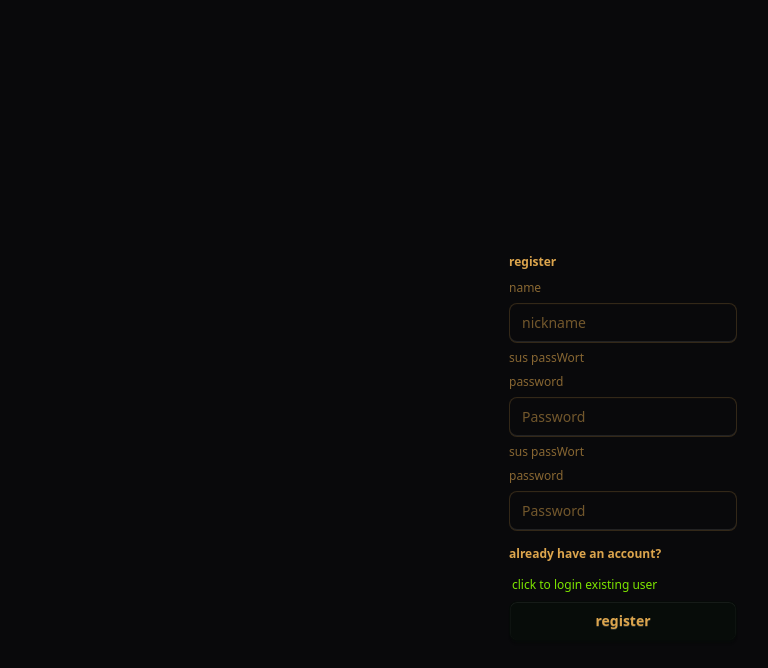
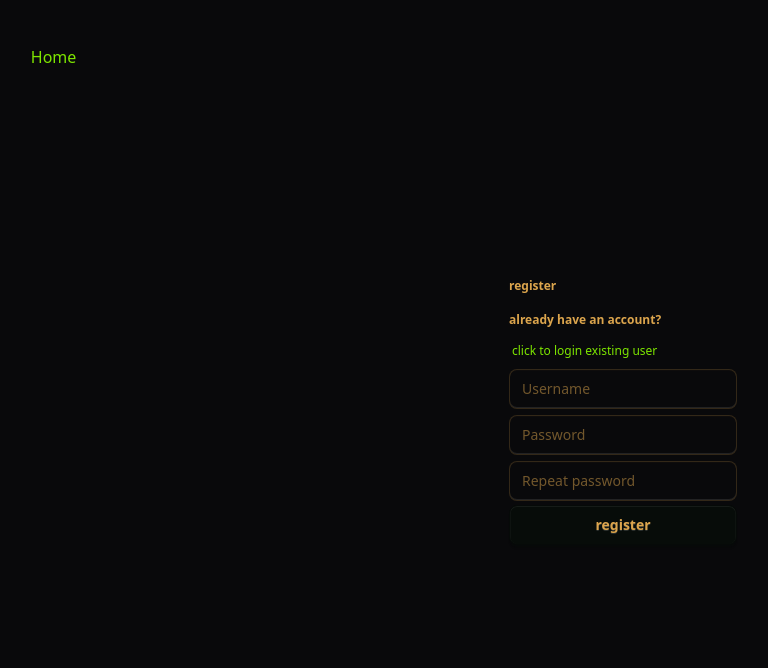
Before and after one commit to hiseel/silly-multiplayer, a Vue app: page /registration in a window 1280 px wide. Shown: the top 668 px of the page, without its empty margins (17-785 px from the left). Built offline with nearby package versions, Linux system fonts and the light colour scheme.

Commit message:
user auth improvements, switched to validators

```diff
--- a/src/views/loginView.vue
+++ b/src/views/loginView.vue
@@ -2,10 +2,10 @@
 import {computed, ref} from 'vue';
 import axios from "axios";
 import {RouterLink} from "vue-router";
+import router from "@/router/index.js";
 
 const text1 = ref(null);
 const text2 = ref(null);
-const flag = ref("login");
 const uusername = ref(null);
 const upassword = ref(null);
 
@@ -20,17 +20,27 @@ const submit = async () => {
     const postResponse = await axios.post(`/api/users/login`, {
       username: uusername.value,
       password: upassword.value,
-      flag: flag,
     })
-    console.log(postResponse.data)
+    if (postResponse.data.success) {
+      await router.push("/main");
+      const user_secret = await postResponse.data.secret
+      await axios.get('localhost/api/users', {
+        params:{secret: user_secret}
+      });
+    }
   } catch (err) {
     console.error(err)
   }
 }
 
+
+
 </script>
 
 <template>
+  <header >
+    <RouterLink to="/">Home</RouterLink>
+  </header>
   <div class="flex h-screen items-center justify-center">
 
     <div class="login-container">
@@ -59,6 +69,7 @@ const submit = async () => {
       </fieldset>
       <button class="btn"
               @click="submit(); console.log(uusername, upassword)"
+
       >login</button>
     </div>
   </div>
--- a/src/views/registerView.vue
+++ b/src/views/registerView.vue
@@ -2,14 +2,15 @@
 import {computed, ref} from 'vue';
 import axios from "axios";
 import router from "@/router/index.js";
+import {RouterLink} from "vue-router";
 
 const text1 = ref(null);
 const text2 = ref(null);
 const text3 = ref(null);
-const flag = ref("register");
 const uusername = ref(null);
 const upassword = ref(null);
 const upasswordControl = ref(null);
+
 const upassCompare = computed(() => {
   return upasswordControl.value === upassword.value;
 });
@@ -24,12 +25,11 @@ function gotonext(nextField) {
 const upassPassed = async (username) => {
   try {
     if (username) {
-      if (upassCompare) {
+      // if (!upassCompare) {
         try {
           const postResponse = await axios.post(`/api/users/register`, {
             username: uusername.value,
             password: upassword.value,
-            flag: flag.value,
           })
           console.log(postResponse.data)
           await router.push("/main");
@@ -39,55 +39,68 @@ const upassPassed = async (username) => {
       } else {
         console.error("Passwords don't match")
       }
-    }
-    else {
-      console.error("username not provided")
-    }
+    // }
+    // else {
+    //   console.error("username not provided")
+    // }
   }
   catch (error) {
     console.error(error)
   }
 }
 
+
 </script>
 
 <template>
+  <header >
+    <RouterLink to="/">Home</RouterLink>
+  </header>
   <div class="flex h-screen items-center justify-center">
 
     <div class="register-container">
       <fieldset class="fieldset">
         <legend class="fieldset-legend">register</legend>
+        <legend class="fieldset-legend">already have an account?</legend>
+        <RouterLink :to="{name: 'login'}"> click to login existing user</RouterLink>
 
-        <label class="label">name</label>
-        <input type="text"
+        <input type="text" class="input validator" required placeholder="Username"
+               pattern="[A-Za-z][A-Za-z0-9\-]*" minlength="3" maxlength="30" title="Only letters, numbers or dash"
                ref="text1"
-               class="input"
-               placeholder="nickname"
                v-model="uusername"
                @keyup.enter="gotonext(text2); console.log(uusername);"
         />
-        <p class="label">sus passWort</p>
+        <p class="validator-hint hidden">
+          Must be 3 to 30 characters
+          <br/>containing only letters, numbers or dash
+        </p>
 
-        <label class="label">password</label>
-        <input type="text"
+        <input type="password" class="input validator" required placeholder="Password" minlength="8"
+               pattern="(?=.*\d)(?=.*[a-z])(?=.*[A-Z]).{8,}"
+               title="Must be more than 8 characters, including number, lowercase letter, uppercase letter"
                ref="text2"
-               class="input"
-               placeholder="Password"
                v-model="upassword"
                @keyup.enter="gotonext(text3); console.log(upassword);"
         />
-        <p class="label">sus passWort</p>
+        <p class="validator-hint hidden">
+          Must be more than 8 characters, including
+          <br/>At least one number
+          <br/>At least one lowercase letter
+          <br/>At least one uppercase letter
+        </p>
 
-        <label class="label">password</label>
-        <input type="text"
+        <input type="password" class="input validator" required placeholder="Repeat password" minlength="8"
+               pattern="(?=.*\d)(?=.*[a-z])(?=.*[A-Z]).{8,}"
+               title="Must be more than 8 characters, including number, lowercase letter, uppercase letter"
                ref="text3"
-               class="input"
-               placeholder="Password"
                v-model="upasswordControl"
-               @keyup.enter="upassPassed(uusername, upassword); console.log(upasswordControl);"
+               @keyup.enter="gotonext(text3); console.log(upassword);"
         />
-        <legend class="fieldset-legend">already have an account?</legend>
-        <RouterLink :to="{name: 'login'}"> click to login existing user</RouterLink>
+        <p class="validator-hint hidden" v-if="!upassCompare">
+          passwords don't match
+        </p>
+
+
       </fieldset>
       <button class="btn "
               @click="upassPassed(uusername, upassword)"
--- a/src/views/testView.vue
+++ b/src/views/testView.vue
@@ -61,6 +61,7 @@ const sendMessage = async (event) => {
 }
 
 
+
 </script>
 
 <template>
```
